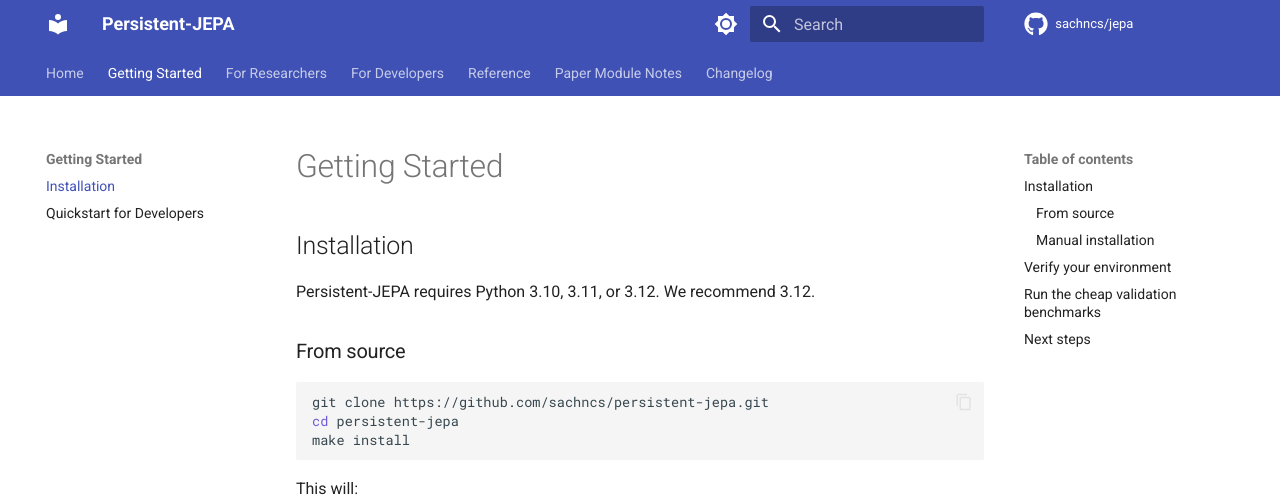
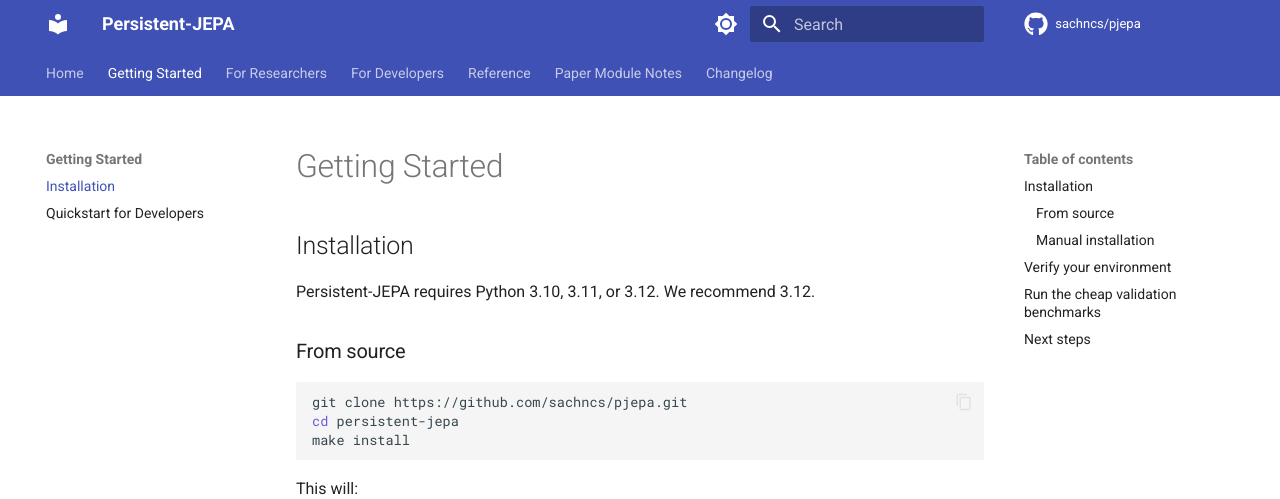
Before and after one commit to sachncs/pjepa, an MkDocs documentation site: the page built from docs/getting-started.md, in a window 1280 px wide and 900 px high. Shown: the top 499 px of the window. Built offline with MkDocs 1.6.1 and Material for MkDocs 9.7.7, drawn with Linux system fonts in a browser that asks for light colours; comment, search, counter and statistics services are not loaded.

Commit message:
Fix all git URLs to use the actual repo slug sachncs/pjepa
The previous URLs referenced sachncs/jepa, sachncs/persistent-jepa,
or were inconsistent between files. The remote (git remote -v)
is https://github.com/sachncs/pjepa.git so all references must
point at that slug.

Updated in:
- README.md (badges + git clone command)
- CITATION.cff (repository-code)
- mkdocs.yml (repo_url, repo_name)
- docs/index.md, docs/getting-started.md,
  docs/developer/01_quickstart.md,
  docs/researcher/01_persistent_graph_world_model.md
  (clone commands and inter-doc links)

````diff
--- a/docs/getting-started.md
+++ b/docs/getting-started.md
@@ -7,7 +7,7 @@
 ### From source
 
 ```bash
-git clone https://github.com/sachncs/persistent-jepa.git
+git clone https://github.com/sachncs/pjepa.git
 cd persistent-jepa
 make install
 ```
--- a/mkdocs.yml
+++ b/mkdocs.yml
@@ -1,8 +1,8 @@
 site_name: Persistent-JEPA
 site_description: Persistent-JEPA implementation — a persistent graph world model for continual developmental learning.
 site_url: https://sachncs.github.io/jepa/
-repo_url: https://github.com/sachncs/jepa
-repo_name: sachncs/jepa
+repo_url: https://github.com/sachncs/pjepa
+repo_name: sachncs/pjepa
 
 theme:
   name: material
````
Also changed, not shown: README.md (+3 -3 lines), docs/developer/01_quickstart.md (+1 -1 lines), docs/index.md (+4 -4 lines), docs/researcher/01_persistent_graph_world_model.md (+1 -1 lines), 1 other file.
